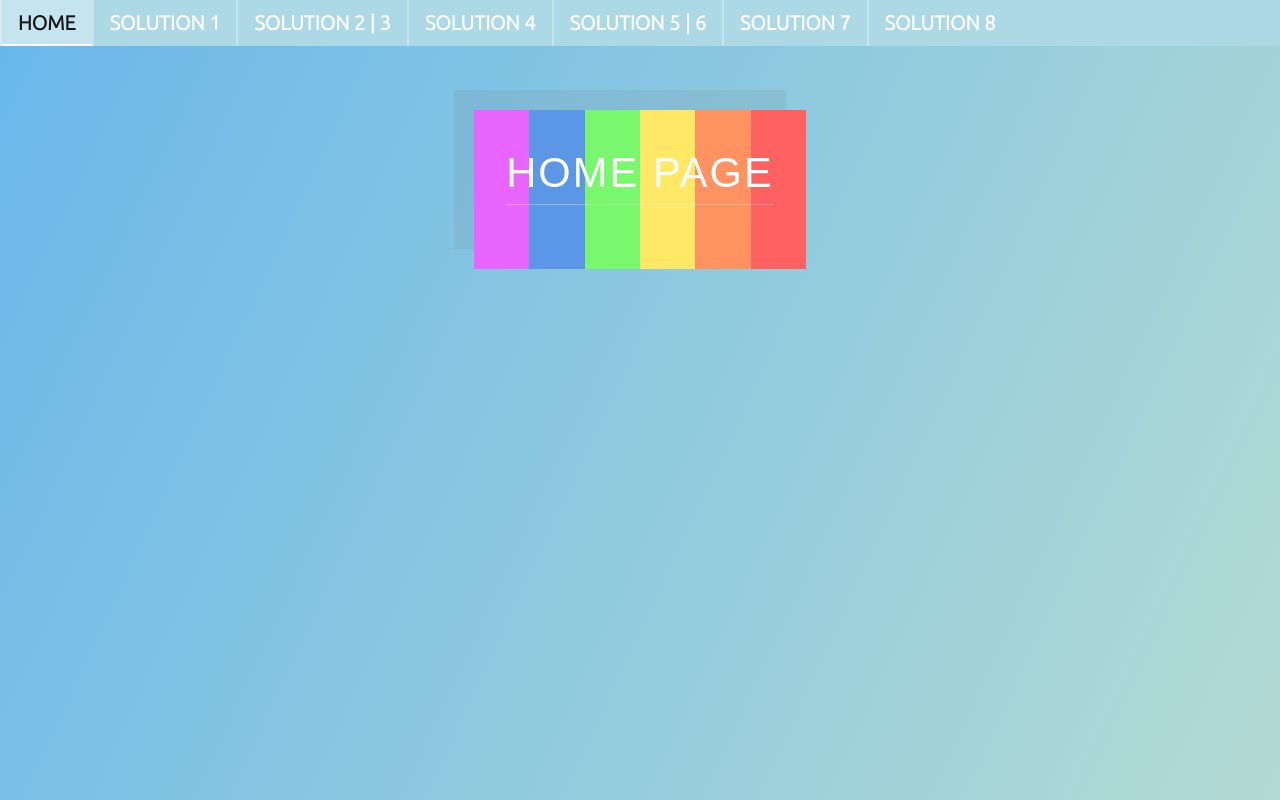
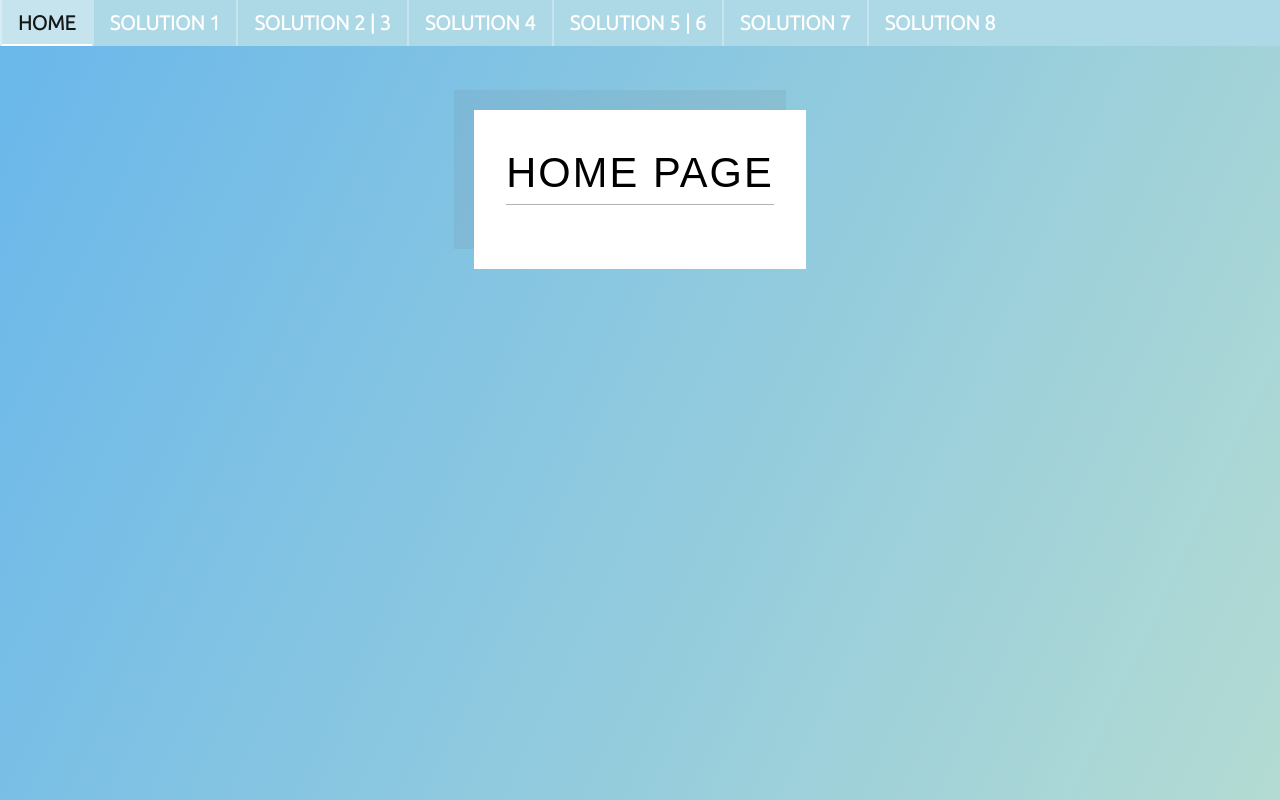
Before and after one commit to DougFelix/ReactKaffa, a React (Create React App) app in the folder kaffamobile/: page / in a window 1280 px wide. Built offline with nearby package versions, Linux system fonts and the light colour scheme.

Commit message:
minor style changes

```diff
--- a/kaffamobile/src/Components/Home.css
+++ b/kaffamobile/src/Components/Home.css
@@ -14,14 +14,15 @@
     margin: 4rem auto;
     max-width: 400px;
     padding: 2rem 2rem 2rem;
-    background: linear-gradient(90deg,
+    /* background: linear-gradient(90deg,
     #e866ff 16.66%,
     #5b97e6 16.66%, 33.32%,
     #79f86e 33.32%, 49.98%,
     #ffe866 49.98%, 66.64%,
     #ff9260 66.64%, 83.3%,
-    #ff6060 83.3%);
-    color: white;
+    #ff6060 83.3%); */
+    background-color: white;
+    color: black;
     box-shadow: -20px -20px 0px 0px rgba(100, 100, 100, 0.1);
     overflow: hidden;
     font-size: 1.1rem;
@@ -33,7 +34,7 @@
     font-weight: normal;
     font-size: 2.6rem;
     letter-spacing: 0.05em;
-    border-bottom: 1px solid rgba(255, 255, 255, 0.3);
+    border-bottom: 1px solid rgba(0, 0, 0, 0.3);
     text-transform: uppercase;
     font-family: "Quicksand", sans-serif;
     margin-bottom: 2rem;
--- a/kaffamobile/src/Components/TodoList/Styles/Todo.css
+++ b/kaffamobile/src/Components/TodoList/Styles/Todo.css
@@ -6,7 +6,7 @@
     min-height: 3rem;
     justify-content: space-between;
     align-items: center;
-    background: rgba(0, 0, 0, 0.2);
+    background: rgba(255, 255, 255, 0.3);
     overflow: hidden;
     position: relative;
     transition: opacity 500ms ease-in-out;
--- a/kaffamobile/src/Components/TodoList/Styles/TodoList.css
+++ b/kaffamobile/src/Components/TodoList/Styles/TodoList.css
@@ -2,7 +2,7 @@
     margin: 4rem auto;
     padding: 2rem 2rem 2rem;
     width: 400px;
-    background: #79f86e;
+    background: #8fee69;
     color:black;
     box-shadow: -20px -20px 0px 0px rgba(100, 100, 100, 0.1);
     overflow: hidden;
--- a/kaffamobile/src/Components/TwoRectanglesIntersect/Styles/Table.css
+++ b/kaffamobile/src/Components/TwoRectanglesIntersect/Styles/Table.css
@@ -9,6 +9,7 @@
 
 .Table i {
     font-size: larger;
+    padding-left: 0.5rem;
 }
 
 .Rectangles-List {
--- a/kaffamobile/src/Components/TwoRectanglesIntersect/Table.js
+++ b/kaffamobile/src/Components/TwoRectanglesIntersect/Table.js
@@ -9,7 +9,7 @@ class Table extends Component {
     listMaker() {
         let listRect = [];
         let {Rectangles} = this.props;
-
+        // ADD EVERY RECTANGLE TO THE LIST
         for (var rect in Rectangles) {
             listRect.push(
                 <li className='Rectangles-List-Item' key={rect}>
@@ -24,24 +24,31 @@ class Table extends Component {
         let map = []
         let {table} = this.props;
         for(let i = table.length-1; i >= 0; i--) {
+            // CREATING ROWS (Y)
             let row = [];
+            // ADDING 'Y' LABEL
             row.push(<th key={`${i}y`}>{i}</th>);
             for (let j = 0; j < table[0].length; j++) {
-                let coord = `${i}-${j}`;
+                //CREATING COLS (X)
+                let coord = `${j}-${i}`;
+                // DEFINING ALPHA VALUE
                 let alpha = (
-                    table[i][j] === 0
-                    ? ( 0.03 )
-                    : ( table[i][j]*0.3 )
+                    table[j][i] === 0
+                    ? ( 0.05 )
+                    : ( table[j][i]*0.3 )
                 );
                 // CSS DEFINING RECTANGLE STYLE
                 let style = {
                     color: `rgba(0, 0, 0,${alpha})`
                 };
+                // ADDING X TO ROW
                 row.push(<td key={coord}><i style={style} className="fas fa-square"></i></td>)
             }
+            // ADDING ROW TO TABLE
             map.push(<tr key={`${i}row`}>{row}</tr>);
         }
 
+        // ADDING 'X' LABEL
         let footer =[];
         footer.push(<th key={`#`} style={{fontSize: 10}}>Y / X</th>);
         for (let j = 0; j < table[0].length; j++) {
@@ -58,7 +65,9 @@ class Table extends Component {
 
     render() {
         let {Rectangles} = this.props;
+        // CREATING GRID
         let map = this.gridMaker();
+        // CREATING LIST WITH ALL RECTANGLES COORDINATES
         let listRect = this.listMaker();
 
         return (
--- a/kaffamobile/src/Components/UXPrototype/UXPrototype.css
+++ b/kaffamobile/src/Components/UXPrototype/UXPrototype.css
@@ -18,7 +18,7 @@
 
 .UXPrototype-awnsers {
     text-align: left;
-    color: #000;
+    color: #fff;
 }
 
 
```
Also changed, not shown: kaffamobile/src/Components/UXPrototype/UXPrototype.png, 1 other file (tests, documents, lock files or other folders).
